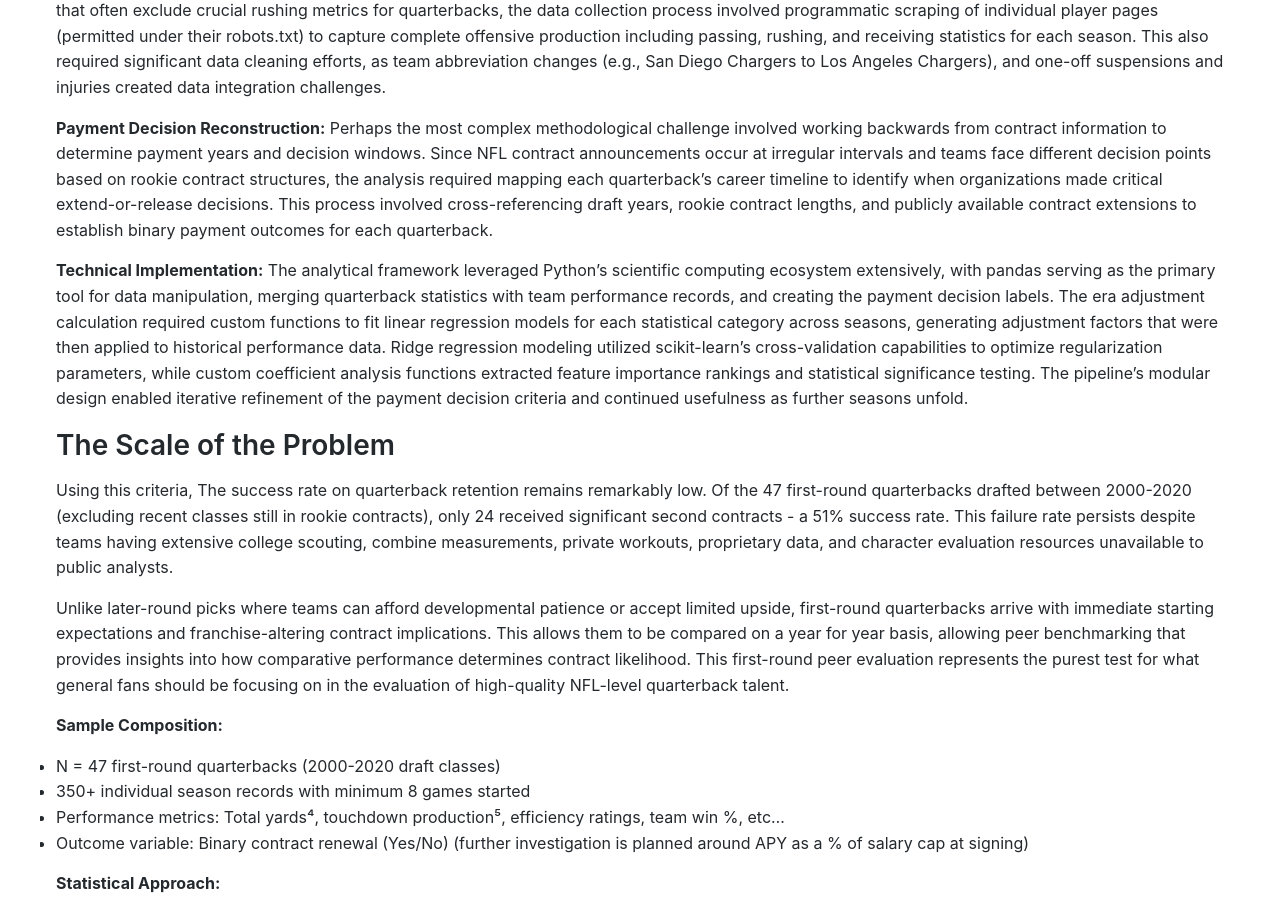
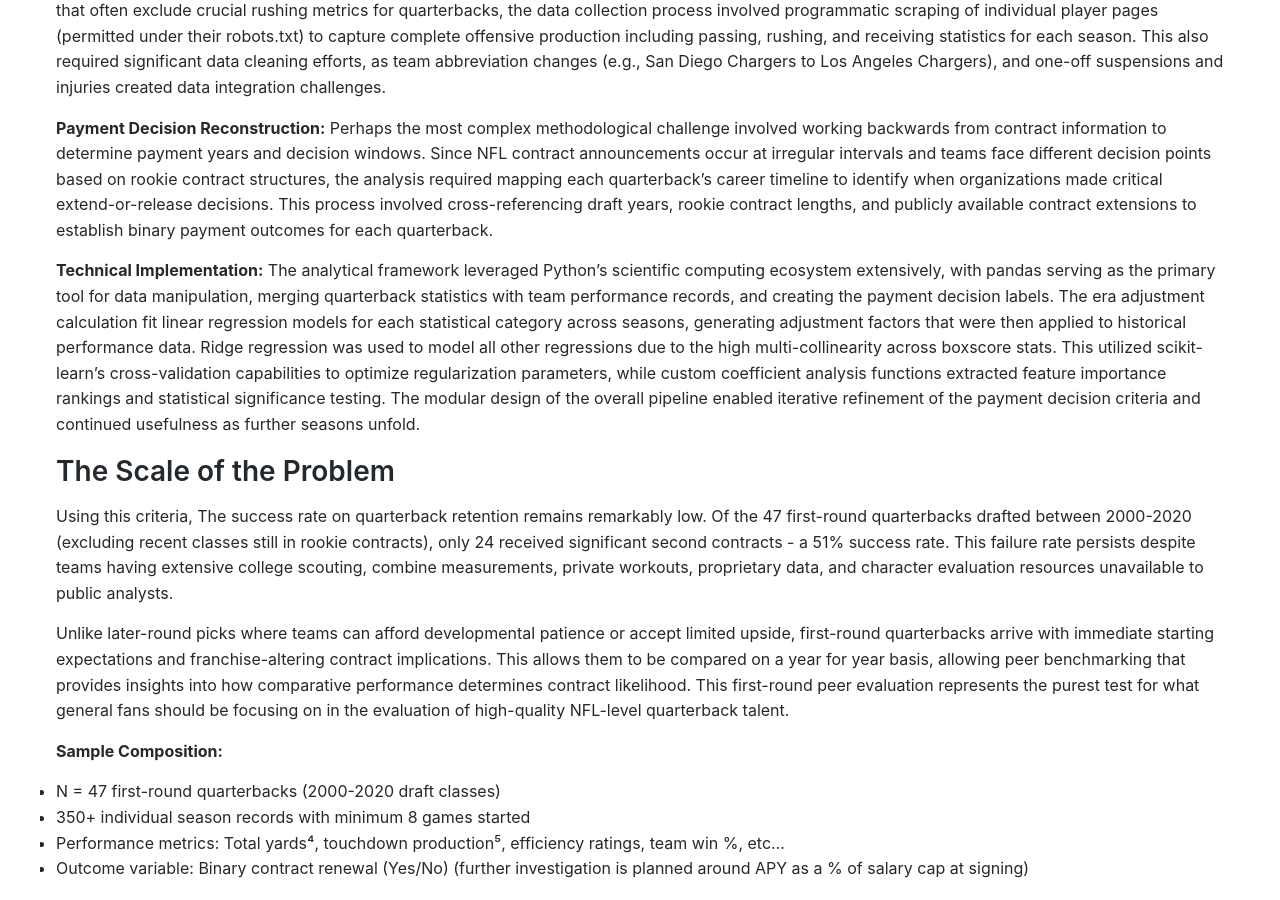
Before and after one commit to LordOfTheTrees/TreePage, a Jekyll site: the page built from _posts/2025-10-18-quantifying_QB_success_Pt_1.md, in a window 1280 px wide and 900 px high, scrolled down 1409 px. Built offline with Jekyll 4.4.1, drawn with Linux system fonts in a browser that asks for light colours; some of the changed text lies outside the part shown.

Commit message:
modified:   _posts/2025-10-18-quantifying_QB_success_Pt_1.md

```diff
--- a/_posts/2025-10-18-quantifying_QB_success_Pt_1.md
+++ b/_posts/2025-10-18-quantifying_QB_success_Pt_1.md
@@ -35,7 +35,7 @@
 
 **Payment Decision Reconstruction:** Perhaps the most complex methodological challenge involved working backwards from contract information to determine payment years and decision windows. Since NFL contract announcements occur at irregular intervals and teams face different decision points based on rookie contract structures, the analysis required mapping each quarterback's career timeline to identify when organizations made critical extend-or-release decisions. This process involved cross-referencing draft years, rookie contract lengths, and publicly available contract extensions to establish binary payment outcomes for each quarterback.
 
-**Technical Implementation:** The analytical framework leveraged Python's scientific computing ecosystem extensively, with pandas serving as the primary tool for data manipulation, merging quarterback statistics with team performance records, and creating the payment decision labels. The era adjustment calculation required custom functions to fit linear regression models for each statistical category across seasons, generating adjustment factors that were then applied to historical performance data. Ridge regression modeling utilized scikit-learn's cross-validation capabilities to optimize regularization parameters, while custom coefficient analysis functions extracted feature importance rankings and statistical significance testing. The pipeline's modular design enabled iterative refinement of the payment decision criteria and continued usefulness as further seasons unfold.
+**Technical Implementation:** The analytical framework leveraged Python's scientific computing ecosystem extensively, with pandas serving as the primary tool for data manipulation, merging quarterback statistics with team performance records, and creating the payment decision labels. The era adjustment calculation fit linear regression models for each statistical category across seasons, generating adjustment factors that were then applied to historical performance data. Ridge regression was used to model all other regressions due to the high multi-collinearity across boxscore stats. This utilized scikit-learn's cross-validation capabilities to optimize regularization parameters, while custom coefficient analysis functions extracted feature importance rankings and statistical significance testing. The modular design of the overall pipeline enabled iterative refinement of the payment decision criteria and continued usefulness as further seasons unfold.
 
 ## The Scale of the Problem
 
@@ -63,20 +63,20 @@
 
 Raw performance statistics suffer from systematic inflation bias. League-wide passing metrics have increased dramatically, creating evaluation challenges when comparing quarterbacks across different seasons within the 2000-2024 sample period. Over the same time period, quarterback rushing has been normalized by the increase in dual-threat quarterbacks, potentially challenging the validity of QB rushing statistics compared across this time period.
 
-<div class='tableauPlaceholder' id='viz1760816946235' style='position: relative; width: 100%; height: 600px; margin: 20px 0;'>
+<div class='tableauPlaceholder' id='viz1760819723710' style='position: relative; width: 100%; margin: 20px 0;'>
   <noscript>
     <a href='#'>
-      <img alt='Inflation Coefficients by Year to Adjust Into 2024' src='https://public.tableau.com/static/images/re/resultspt1/InflationCoefficients/1_rss.png' style='border: none; max-width: 100%;' />
+      <img alt='Inflation Coefficients Dash' src='https://public.tableau.com/static/images/QB/QBoffensivestatisticsinflationcoefficients/InflationCoefficientsDash/1_rss.png' style='border: none; max-width: 100%;' />
     </a>
   </noscript>
   <object class='tableauViz' style='display:none;'>
     <param name='host_url' value='https%3A%2F%2Fpublic.tableau.com%2F' />
     <param name='embed_code_version' value='3' />
     <param name='site_root' value='' />
-    <param name='name' value='resultspt1/InflationCoefficients' />
+    <param name='name' value='QBoffensivestatisticsinflationcoefficients/InflationCoefficientsDash' />
     <param name='tabs' value='no' />
     <param name='toolbar' value='yes' />
-    <param name='static_image' value='https://public.tableau.com/static/images/re/resultspt1/InflationCoefficients/1.png' />
+    <param name='static_image' value='https://public.tableau.com/static/images/QB/QBoffensivestatisticsinflationcoefficients/InflationCoefficientsDash/1.png' />
     <param name='animate_transition' value='yes' />
     <param name='display_static_image' value='yes' />
     <param name='display_spinner' value='yes' />
@@ -87,17 +87,25 @@
   </object>
 </div>
 <script type='text/javascript'>
-  var divElement = document.getElementById('viz1760816946235');
+  var divElement = document.getElementById('viz1760819723710');
   var vizElement = divElement.getElementsByTagName('object')[0];
   if (divElement.offsetWidth > 800) {
+    vizElement.style.minWidth='420px';
+    vizElement.style.maxWidth='650px';
     vizElement.style.width='100%';
-    vizElement.style.height='600px';
+    vizElement.style.minHeight='587px';
+    vizElement.style.maxHeight='887px';
+    vizElement.style.height=(divElement.offsetWidth*0.75)+'px';
   } else if (divElement.offsetWidth > 500) {
+    vizElement.style.minWidth='420px';
+    vizElement.style.maxWidth='650px';
     vizElement.style.width='100%';
-    vizElement.style.height='500px';
+    vizElement.style.minHeight='587px';
+    vizElement.style.maxHeight='887px';
+    vizElement.style.height=(divElement.offsetWidth*0.75)+'px';
   } else {
     vizElement.style.width='100%';
-    vizElement.style.height='400px';
+    vizElement.style.height='727px';
   }
   var scriptElement = document.createElement('script');
   scriptElement.src = 'https://public.tableau.com/javascripts/api/viz_v1.js';
@@ -121,20 +129,20 @@
 
 Ridge regression reveals that this is indeed true. Team-level factors dominate in contract decisions, challenging conventional wisdom that quarterback contracts are given on the basis of individual merit:
 
-<div class='tableauPlaceholder' id='viz1760816352706' style='position: relative; width: 100%; height: 600px; margin: 20px 0;'>
+<div class='tableauPlaceholder' id='viz1760819750422' style='position: relative; width: 100%; margin: 20px 0;'>
   <noscript>
     <a href='#'>
-      <img alt='Ridge Regression Weights' src='https://public.tableau.com/static/images/re/resultspt1/RidgeRegressionWeights/1_rss.png' style='border: none; max-width: 100%;' />
+      <img alt='Payment Regression Dash' src='https://public.tableau.com/static/images/Re/Regressionweightsbytheirimpactonpayment/PaymentRegressionDash/1_rss.png' style='border: none; max-width: 100%;' />
     </a>
   </noscript>
   <object class='tableauViz' style='display:none;'>
     <param name='host_url' value='https%3A%2F%2Fpublic.tableau.com%2F' />
     <param name='embed_code_version' value='3' />
     <param name='site_root' value='' />
-    <param name='name' value='resultspt1/RidgeRegressionWeights' />
+    <param name='name' value='Regressionweightsbytheirimpactonpayment/PaymentRegressionDash' />
     <param name='tabs' value='no' />
     <param name='toolbar' value='yes' />
-    <param name='static_image' value='https://public.tableau.com/static/images/re/resultspt1/RidgeRegressionWeights/1.png' />
+    <param name='static_image' value='https://public.tableau.com/static/images/Re/Regressionweightsbytheirimpactonpayment/PaymentRegressionDash/1.png' />
     <param name='animate_transition' value='yes' />
     <param name='display_static_image' value='yes' />
     <param name='display_spinner' value='yes' />
@@ -145,21 +153,21 @@
   </object>
 </div>
 <script type='text/javascript'>
-  var divElement = document.getElementById('viz1760816352706');
+  var divElement = document.getElementById('viz1760819750422');
   var vizElement = divElement.getElementsByTagName('object')[0];
   if (divElement.offsetWidth > 800) {
     vizElement.style.width='100%';
-    vizElement.style.height='600px';
+    vizElement.style.height=(divElement.offsetWidth*0.75)+'px';
   } else if (divElement.offsetWidth > 500) {
     vizElement.style.width='100%';
-    vizElement.style.height='500px';
+    vizElement.style.height=(divElement.offsetWidth*0.75)+'px';
   } else {
     vizElement.style.width='100%';
-    vizElement.style.height='400px';
+    vizElement.style.height='727px';
   }
   var scriptElement = document.createElement('script');
   scriptElement.src = 'https://public.tableau.com/javascripts/api/viz_v1.js';
-  vizElement.parentNode.insertBefore(scriptElement, vizElement);
+  vizElement.parentNode.insertBorder(scriptElement, vizElement);
 </script>
 
 **Feature Importance Rankings (Standardized Coefficients):**
@@ -194,46 +202,47 @@
 
 Rushing production is just as valid as passing production, and quarterback evaluation should reflect their ability to convert using their legs. Notwithstanding additional injury concerns that may dampen the signal's strength, rushing success rate emerges as the dominant quarterback-specific predictor of contract success, fundamentally challenging conventional evaluation and suggesting a potential overturning of the passer-dominant meta from arm-centric to athleticism-centric organizational priorities.
 
-<div class='tableauPlaceholder' id='viz1760816623578' style='position: relative; width: 100%; height: 600px; margin: 20px 0;'>
+<div class='tableauPlaceholder' id='viz1760819922608' style='position: relative; width: 100%; margin: 20px 0;'>
   <noscript>
     <a href='#'>
-      <img alt='Ridge Regression Weights by Positive Impact on Payment' src='https://public.tableau.com/static/images/re/resultspt1/paymentpredictionweights/1_rss.png' style='border: none; max-width: 100%;' />
+      <img alt='Winning Ridge Regression Dash' src='https://public.tableau.com/static/images/QB/QBridgeregressionweightsbywinning/WinningRidgeRegressionDash/1_rss.png' style='border: none; max-width: 100%;' />
     </a>
   </noscript>
   <object class='tableauViz' style='display:none;'>
     <param name='host_url' value='https%3A%2F%2Fpublic.tableau.com%2F' />
     <param name='embed_code_version' value='3' />
     <param name='site_root' value='' />
-    <param name='name' value='resultspt1/paymentpredictionweights' />
+    <param name='name' value='QBridgeregressionweightsbywinning/WinningRidgeRegressionDash' />
     <param name='tabs' value='no' />
     <param name='toolbar' value='yes' />
-    <param name='static_image' value='https://public.tableau.com/static/images/re/resultspt1/paymentpredictionweights/1.png' />
+    <param name='static_image' value='https://public.tableau.com/static/images/QB/QBridgeregressionweightsbywinning/WinningRidgeRegressionDash/1.png' />
     <param name='animate_transition' value='yes' />
     <param name='display_static_image' value='yes' />
     <param name='display_spinner' value='yes' />
     <param name='display_overlay' value='yes' />
     <param name='display_count' value='yes' />
     <param name='language' value='en-US' />
-    <param name='filter' value='publish=yes' />
   </object>
 </div>
 <script type='text/javascript'>
-  var divElement = document.getElementById('viz1760816623578');
+  var divElement = document.getElementById('viz1760819922608');
   var vizElement = divElement.getElementsByTagName('object')[0];
   if (divElement.offsetWidth > 800) {
     vizElement.style.width='100%';
-    vizElement.style.height='600px';
+    vizElement.style.height=(divElement.offsetWidth*0.75)+'px';
   } else if (divElement.offsetWidth > 500) {
     vizElement.style.width='100%';
-    vizElement.style.height='500px';
+    vizElement.style.height=(divElement.offsetWidth*0.75)+'px';
   } else {
     vizElement.style.width='100%';
-    vizElement.style.height='400px';
+    vizElement.style.height='727px';
   }
   var scriptElement = document.createElement('script');
   scriptElement.src = 'https://public.tableau.com/javascripts/api/viz_v1.js';
   vizElement.parentNode.insertBefore(scriptElement, vizElement);
 </script>
+
+The negative coefficient depicted above for total yards when controlling for efficiency metrics demonstrates the complex relationships between quarterback statistics. This finding suggests that volume production without proportional efficiency gains may indicate sub-optimal game situations or stat padding.
 
 **Rushing Success Rate Impact:** Ranking as the #2 overall predictor (β = 0.079) and #1 quarterback-specific metric, rushing success rate outperforms all traditional passing statistics including total yards, touchdown production, and completion-based metrics.
 
```
